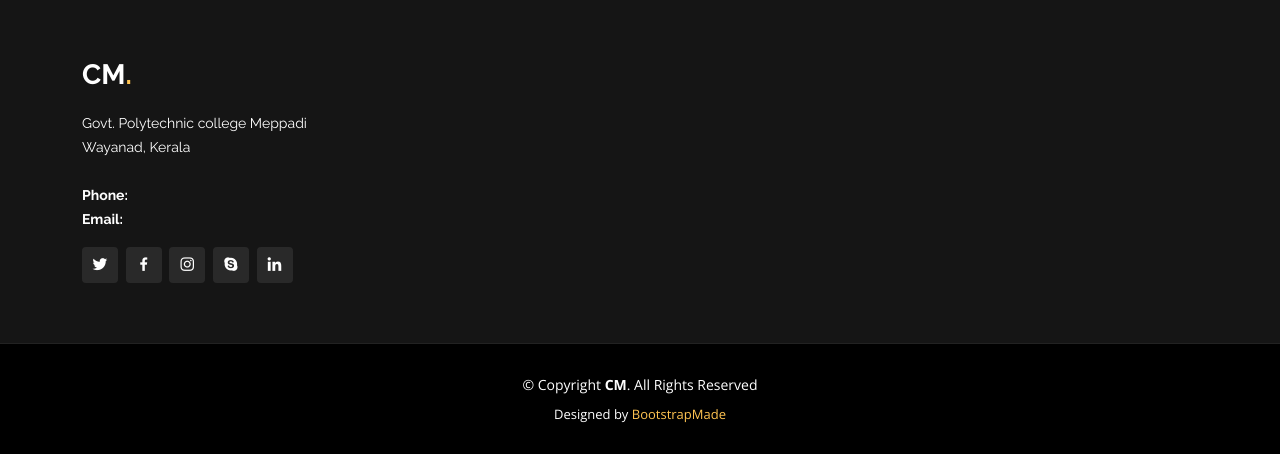
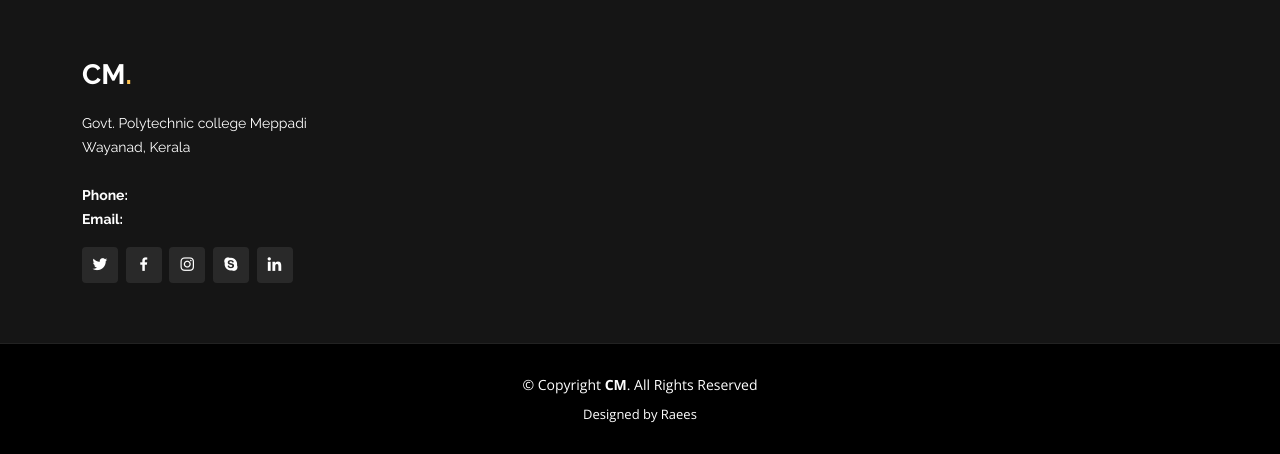
Before and after one commit to Mr-Raees/my-django-app, a Django app: page /s1/ in a window 1280 px wide. Shown: the part 1327-1781 px from the top of the page. Run offline with Django 4.2, Linux system fonts and the light colour scheme; data that the repository does not hold is empty; some libraries are stand-ins or nearby versions.

Commit message:
Updated base.html template

```diff
--- a/cm_master/templates/base.html
+++ b/cm_master/templates/base.html
@@ -106,7 +106,7 @@
         &copy; Copyright <strong><span>CM</span></strong>. All Rights Reserved
       </div>
       <div class="credits">
-        Designed by <a href="https://bootstrapmade.com/">BootstrapMade</a>
+        Designed by Raees
       </div>
     </div>
   </footer><!-- End Footer -->
```
